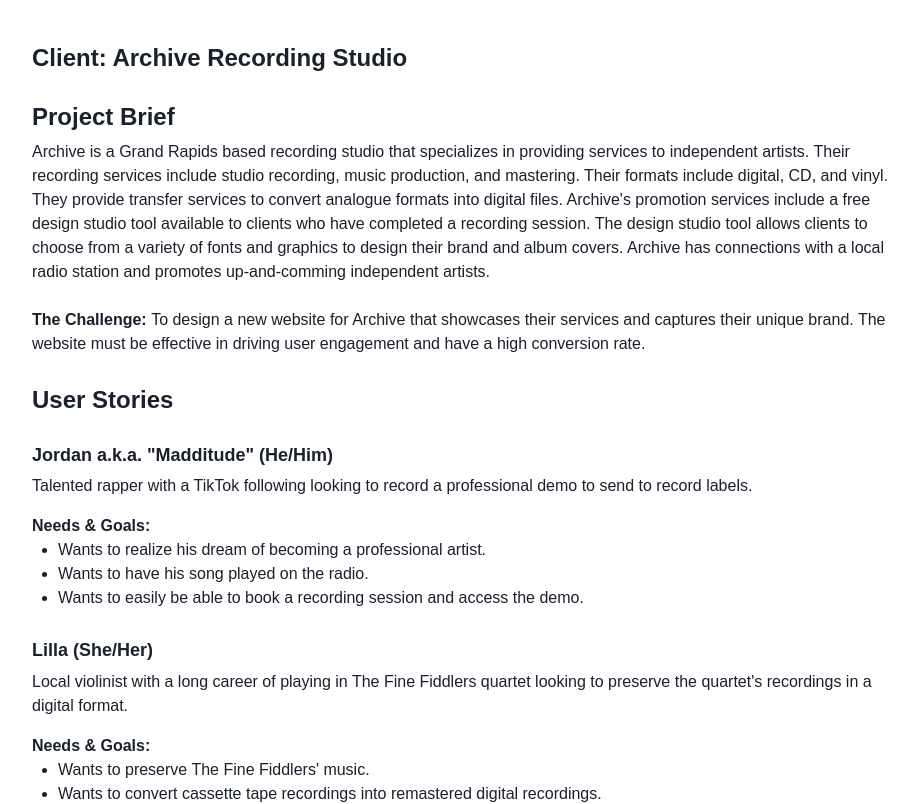
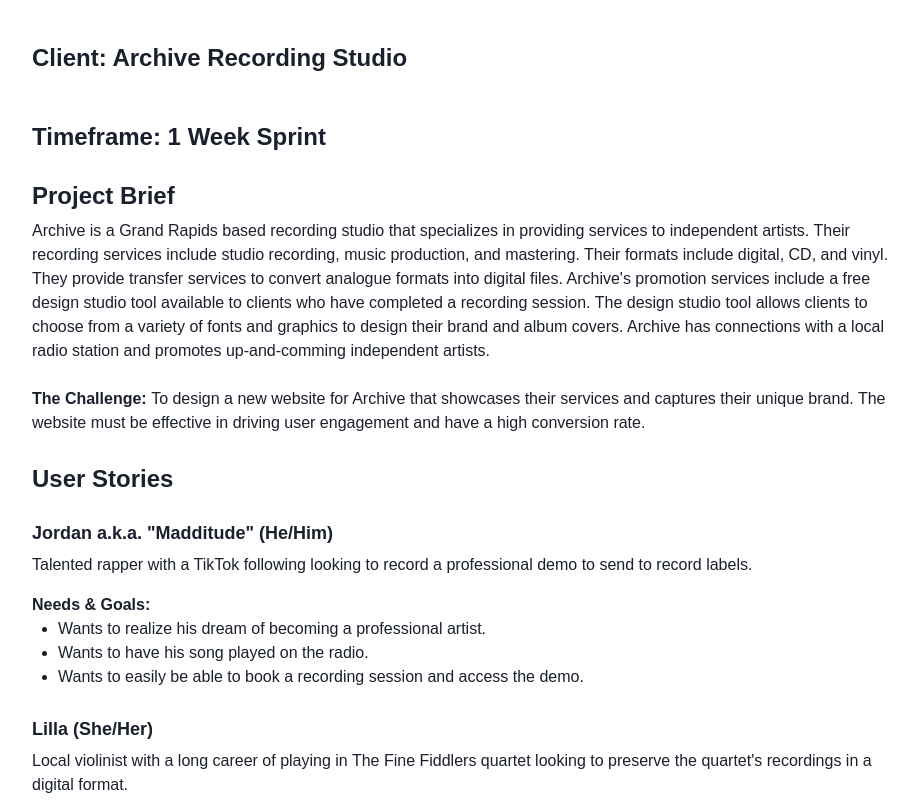
Before and after one commit to beastrobel/strobel-portfolio-2.0, a React (Vite) app: page /Archive in a window 1280 px wide. Shown: the part 940-1744 px from the top of the page, without its empty margins (176-1094 px from the left). Built offline with nearby package versions, Linux system fonts and the light colour scheme.

Commit message:
Added case study timeframe

```diff
--- a/src/pages/Archive.jsx
+++ b/src/pages/Archive.jsx
@@ -18,6 +18,7 @@
             <Button colorScheme="purple">View Figma Prototype</Button></a>
             </Center>
             <Heading as="h5" fontSize="24px" mt="50px">Client: Archive Recording Studio</Heading>
+            <Heading as="h5" fontSize="24px" mt="50px">Timeframe: 1 Week Sprint</Heading>
             <Heading as="h5" fontSize="24px" mt="30px">Project Brief</Heading>
                 <Text as="p">
                     Archive is a Grand Rapids based recording studio that specializes in providing services to independent artists. Their recording services include studio recording, music production, and mastering.
@@ -66,7 +67,7 @@
             </Center>
 
             <Heading as="h5" fontSize="24px" mt="30px">Takeaways</Heading>
-            <Text>This UX Case Study became a passion project for me, as I spent countless hours learning about the inner-workings of a recording studio. It showcases my
+            <Text>This UX case study became a passion project for me, as I spent countless hours learning about the inner-workings of a recording studio. It showcases my
                 storytelling ability as a UX Designer. I conceptualized a unique brand with user experience in mind. I incorporated my three personas throught the design, and thought carefully
                 about how each of them would interact with the website. For future development, I plan to design hi-fi wireframes for the User Dashboard as well.
 
```
